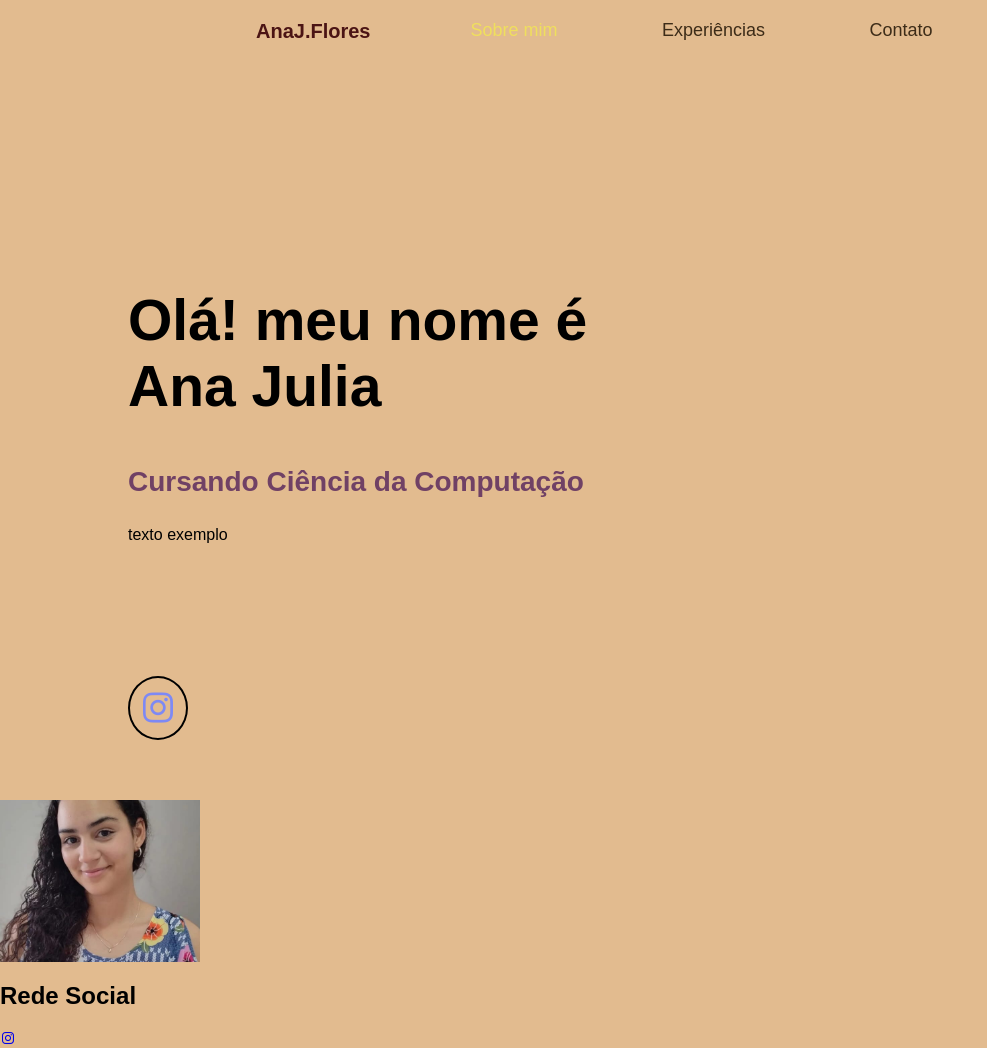
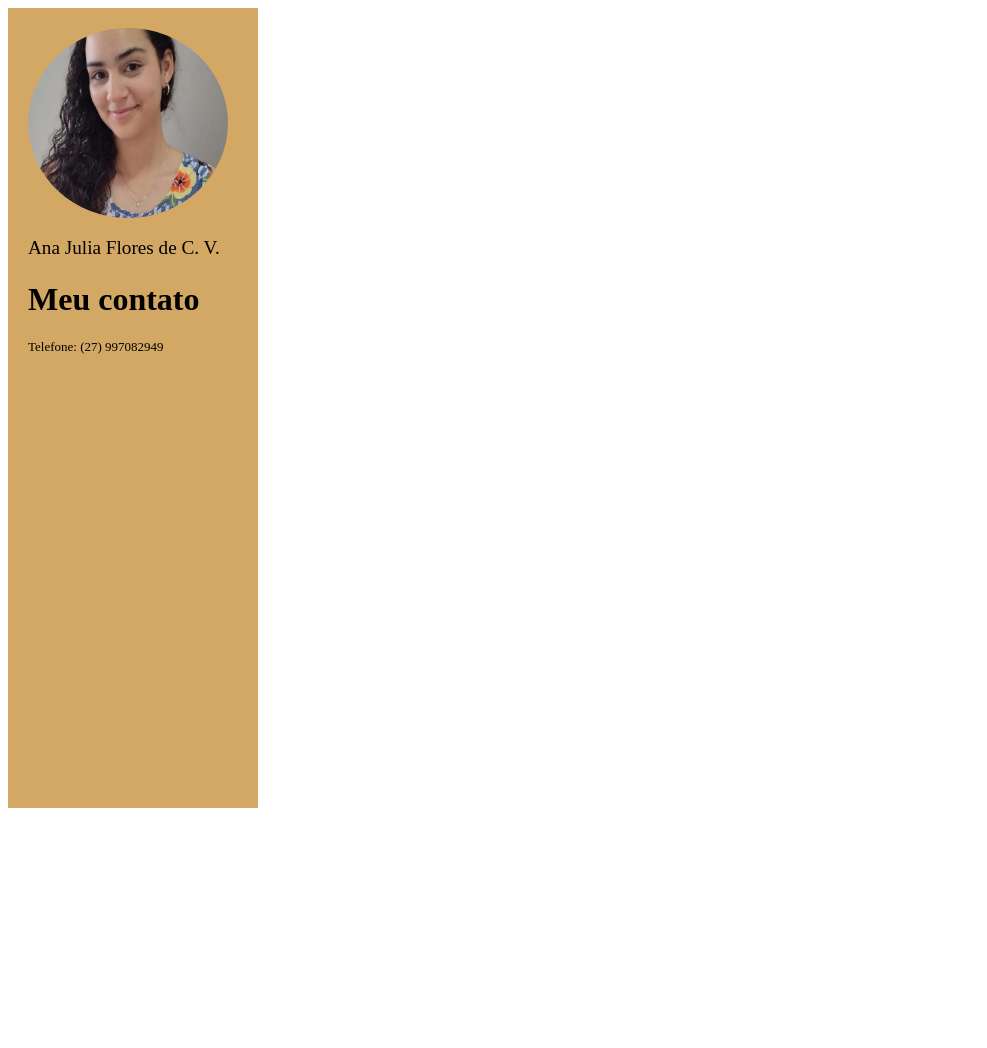
Before and after one commit to anajuliaflores/Portifolio_17-04, a plain HTML site: page index.html in a window 1280 px wide. Shown: the whole page, without its empty margins (0-987 px from the left). After the commit the page ends 816 px from the top, so only its background shows below. Drawn offline with nearby package versions, Linux system fonts and the light colour scheme; a web font is replaced by a local one.

Commit message:
Add files via upload

```diff
--- a/index.css
+++ b/index.css
@@ -1,92 +1,29 @@
 @import url('https://fonts.googleapis.com/css2?family=Oswald:wght@200..700&family=Rubik+Scribble&display=swap');
 
-body {
-    margin: 0;
-    padding: 0;
-    box-sizing: border-box;
-    font-family: "poppins", sans-serif;
-    background-color: rgb(226, 187, 143);
+.quadrado {
+    width: 250px;
+    height: 800px;
+    background-color: rgb(211, 167, 100);
 }
-header {
-position:absolute;
-top: 0;
-left: 0;
-width:auto;
-padding: 20px 20%;
-background-color:transparent;
-display: flex;
-z-index: 300;
+.fotoAnajulia {
+border-radius: 50%;
+width: 200px;
+height: 190px;
+position: relative;
+top: 20px;
+left: 20px;
 }
-.logo {
-    justify-content: baseline;
-    font-size: 20px;
-    color: rgb(75, 20, 20);
-    text-decoration: none;
-    font-weight: 600;
+.meucontato {
+    position: relative;
+    top: 20px;
+    left: 20px;
 }
-.navbar a {
-    font-size: 18px;
-    color: rgb(61, 44, 24);
-    text-decoration: none;
-    font-weight: 200;
-    margin-left:100px;
-    transition: 1s;
+.meucontato p {
+    font-size: small;
 }
-.navbar a:hover,
-.navbar a.active {
-color: rgba(247, 244, 64, 0.637);
+.meunome {
+position: relative;
+top: 20px;
+left: 20px;
+font-size:larger;
 }
-.sobre {
-    height: 100vh;
-    display: flex;
-    align-items: center;
-    padding: 0 10%;
-}
-.sobre-content {
-max-width: 500px;
-}
-.sobre-content h1{
-    font-size: 57px;
-    font-weight: 700;
-}
-.sobre-content h3 {
-font-size: 28px;
-font-weight: 700;
-color: rgb(112, 65, 101);
-}
-.sobre-content p {
-font-size: 16px;
-}
-.sobre-sci {
-    position: absolute;
-    bottom: 60px;
-    width: 60px;
-    display: flex;
-    justify-content: space-between;
-}
-.sobre-sci a {
-    position:relative;
-    display: inline-flex;
-    justify-content: center;
-    align-items: center;
-    width: 60px;
-    height: 60px;
-    background-color: transparent;
-    border: 2px solid black;
-    border-radius: 50%;
-    font-size: 40px;
-    color:rgb(125, 137, 245);
-    text-decoration: none;
-    overflow: hidden;
-}
-.sobre-sci a::before {
-    width: 100%;
-    position: absolute;
-    top: 0;
-    left: 0;
-    width: 0;
-    height: 100%;
-    background-color: aqua;
-    z-index: -1;
-    transition: 5s;
-}
--- a/index.html
+++ b/index.html
@@ -5,35 +5,25 @@
         </title>
         <link rel="stylesheet" href="index.css">
         <link href='https://unpkg.com/boxicons@2.1.4/css/boxicons.min.css' rel='stylesheet'>
+
+        <div class="quadrado">
+            <img src="./fotoAnajulia.jpeg" alt="Foto" width="200px" class="fotoAnajulia">
+        <a class="meunome">
+            <p>Ana Julia Flores de C. V.</p>
+        </a>
+
+            <a class="meucontato">
+            <h1>Meu contato</h1>
+            <p>Telefone: (27) 997082949 </p>
+        </a>
+
+        </div>
+
     </head>
-    <body>
-        <header  class="hearder">
-            <a href="#" class="logo" >AnaJ.Flores</a>
-            <nav class="navbar">
-                <a href="#" class="active">Sobre mim</a>
-                <a href="#">Experiências</a>
-                <a href="#">Contato</a>
-            </nav>
-        </header>
-<section class="sobre">
-    <div class="sobre-content">
-        <h1> Olá! meu nome é Ana Julia</h1>
-        <h3>Cursando Ciência da Computação</h3>
-        <p> texto exemplo</p>
-    </div>
-<div class="sobre-sci">
-    <a href="https://www.instagram.com/ana_julia1109?igsh=aGRqazFwYTk2cHZh target="_blank""><i class='bx bxl-instagram'></i  >
-    </a>
-</div>
-</section>
 
 
 
-            <img src="./fotoAnajulia.jpeg" alt="" width="200px">
 
 
-        <h2> Rede Social </h2>
-        <a href=https://www.instagram.com/ana_julia1109?igsh=aGRqazFwYTk2cHZh target="_blank"> <i class='bx bxl-instagram'></i>
-                </a>
-    </body>
-</html>
+        <a href=https://www.instagram.com/ana_julia1109?igsh=aGRqazFwYTk2cHZh target="_blank"> <i class='bx
+<html/>
```
